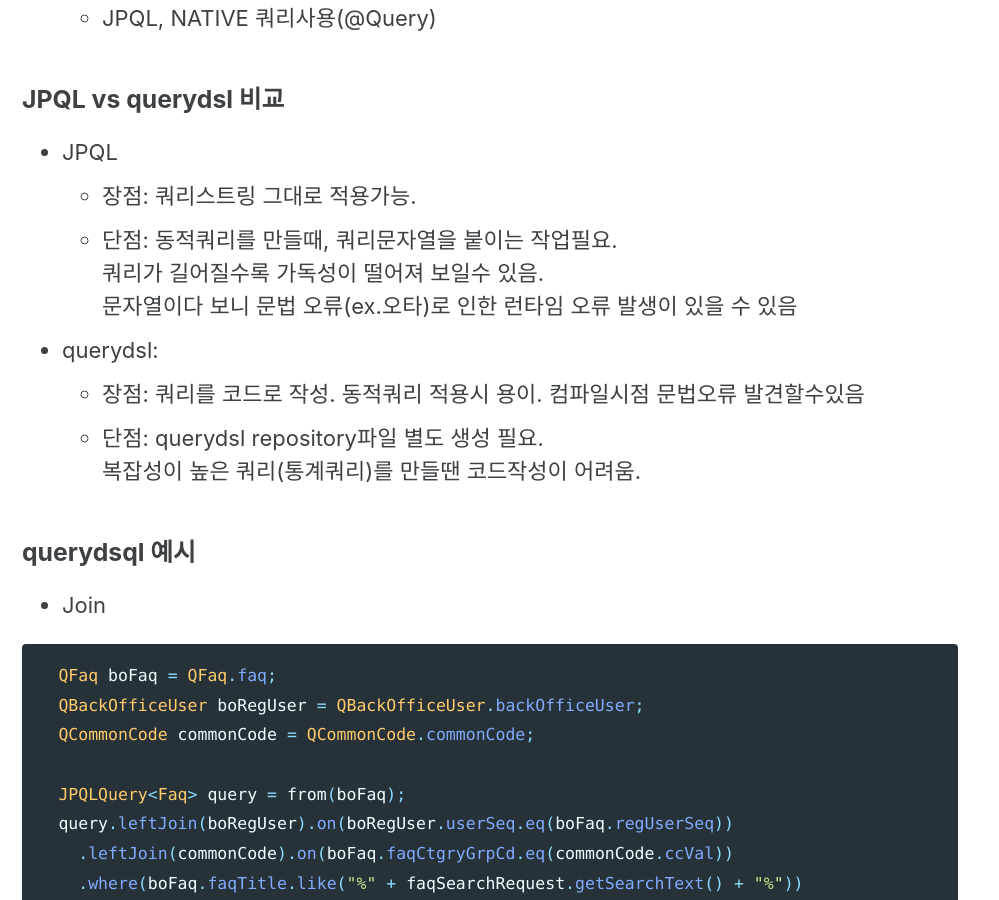
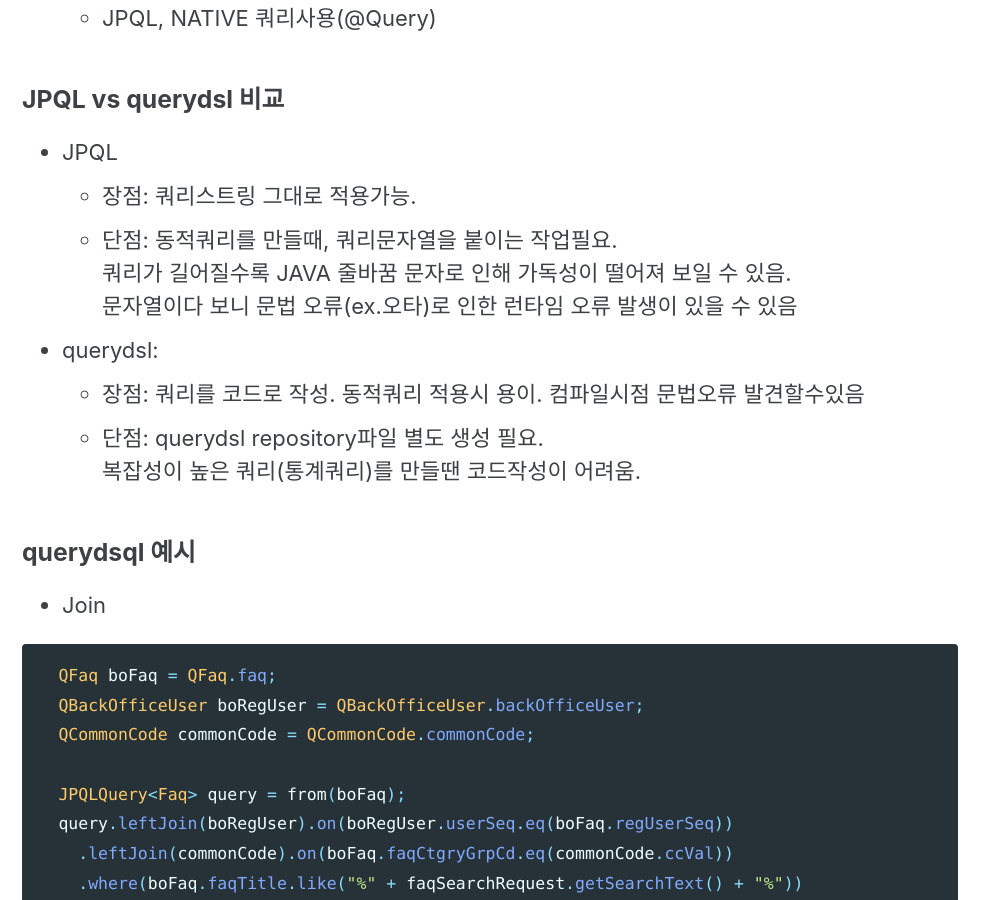
Before and after one commit to openobjectnet/openobjectnet.github.io, a Jekyll site: the page built from _posts/2022-01-13-query-strategy.md, in a window 1280 px wide and 900 px high, scrolled down 1140 px. Shown: the whole window, without its empty margins (0-999 px from the left). Built offline with Jekyll 4.4.1, drawn with Linux system fonts in a browser that asks for light colours; cached includes are drawn as plain includes; nearby versions of some CDN libraries.

Commit message:
osp db쿼리 전략 임시

```diff
--- a/_posts/2022-01-13-query-strategy.md
+++ b/_posts/2022-01-13-query-strategy.md
@@ -38,7 +38,7 @@ author: 최세훈
 - JPQL
   - 장점: 쿼리스트링 그대로 적용가능.
   - 단점: 동적쿼리를 만들때, 쿼리문자열을 붙이는 작업필요.
-    쿼리가 길어질수록 가독성이 떨어져 보일수 있음.
+    쿼리가 길어질수록 JAVA 줄바꿈 문자로 인해 가독성이 떨어져 보일 수 있음.
     문자열이다 보니 문법 오류(ex.오타)로 인한 런타임 오류 발생이 있을 수 있음
 - querydsl:
   - 장점: 쿼리를 코드로 작성. 동적쿼리 적용시 용이. 컴파일시점 문법오류 발견할수있음
```
